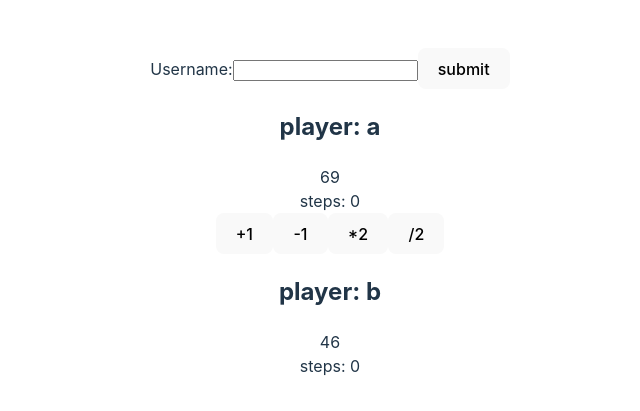
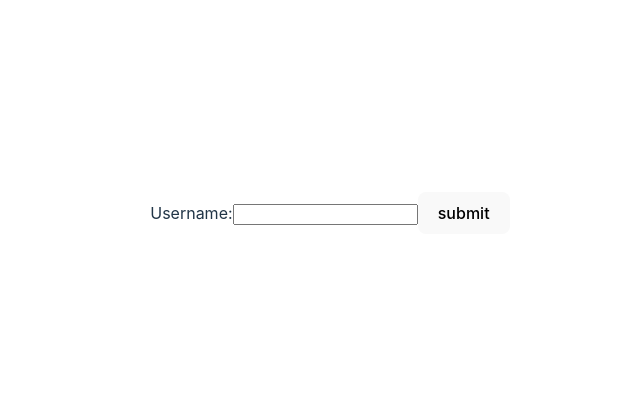
Before and after one commit to YairMoler/get-to-100, a React (Vite) app: page / in a window 1280 px wide. Shown: the part 187-598 px from the top of the page, without its empty margins (310-950 px from the left). Built offline with nearby package versions, Linux system fonts and the light colour scheme.

Commit message:
can quit playing

```diff
--- a/src/App.jsx
+++ b/src/App.jsx
@@ -5,8 +5,8 @@ import Login from "./components/Login";
 
 function App() {
     const [playingUsers, setPlayingUsers] = useState([
-        { name: "a", score: [3, 4], id: 1 },
-        { name: "b", score: [4, 5], id: 2 },
+        // { name: "a", score: [3, 4], id: 1 },
+        // { name: "b", score: [4, 5], id: 2 },
     ]);
 
     const updateScoreAtEnd = (id, newScore) => {
@@ -22,10 +22,14 @@ function App() {
         localStorage.setItem("allUsers", JSON.stringify(newAllUsers));
     };
 
+    const logout = (id) => {
+        setPlayingUsers((prevPlayingUsers) => prevPlayingUsers.filter((player) => player.id !== id));
+        console.log("hi");
+    };
     return (
         <>
             <Login setPlayingUsers={setPlayingUsers} />
-            <GameScreen playingUsers={playingUsers} updateScoreAtEnd={updateScoreAtEnd} />
+            <GameScreen playingUsers={playingUsers} updateScoreAtEnd={updateScoreAtEnd} logout={logout} />
         </>
     );
 }
--- a/src/components/GameScreen.jsx
+++ b/src/components/GameScreen.jsx
@@ -3,7 +3,13 @@ import PersonalBoard from "./PersonalBoard";
 
 export default function GameScreen(props) {
     const [activePlayer, setActivePlayer] = useState(0);
-    const changePlayer = () => setActivePlayer((prevActivePlayer) => (prevActivePlayer === props.playingUsers.length - 1 ? 0 : ++prevActivePlayer));
+    const changePlayer = () => setActivePlayer((prevActivePlayer) => (prevActivePlayer === props.playingUsers.length - 1 ? 0 : prevActivePlayer + 1));
+
+    const stopPlaying = (id, index) => {
+        setActivePlayer((prevActivePlayer) => (index < prevActivePlayer ? prevActivePlayer - 1 : prevActivePlayer));
+        props.logout(id);
+        console.log("setActivePlayer: ", activePlayer);
+    };
 
     return (
         <>
@@ -14,7 +20,9 @@ export default function GameScreen(props) {
                     key={player.id}
                     changePlayer={changePlayer}
                     updateScoreAtEnd={props.updateScoreAtEnd}
+                    stopPlaying={stopPlaying}
                     id={player.id}
+                    index={index}
                 />
             ))}
         </>
--- a/src/components/PersonalBoard.jsx
+++ b/src/components/PersonalBoard.jsx
@@ -77,7 +77,7 @@ export default function PersonalBoard(props) {
                 <div>
                     <h3>Do you want to play again?</h3>
                     <button onClick={startNewGame}>yes</button>
-                    {/* <button onClick={logOut}>no</button> */}
+                    <button onClick={() => props.stopPlaying(props.id, props.index)}>no</button>
                 </div>
             )}
         </>
```
